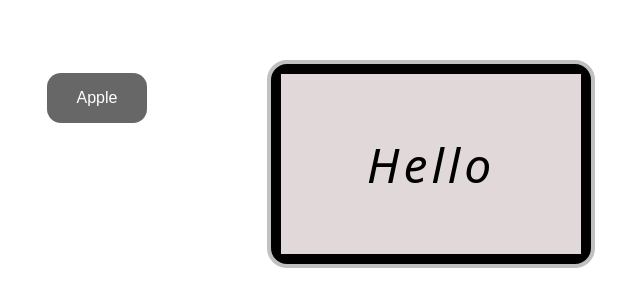
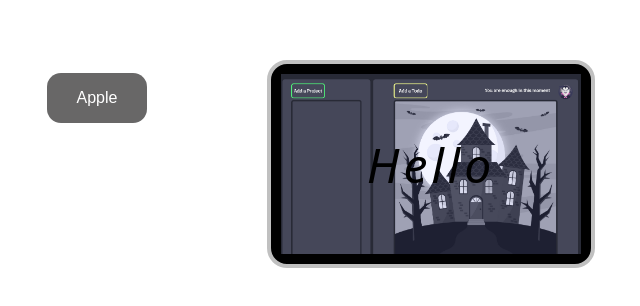
Before and after one commit to j1ngye/drop-down-menu, a website built with webpack: page src/template.html in a window 1280 px wide. Shown: the part 244-550 px from the top of the page, without its empty margins (319-959 px from the left). Built offline with nearby package versions, Linux system fonts and the light colour scheme.

Commit message:
Add a wallpaper to the screen

```diff
--- a/src/styles.css
+++ b/src/styles.css
@@ -64,6 +64,9 @@ button.toggle:active {
 
 .monitor .screen {
   background-color: rgb(225, 217, 217);
+  background-image: url("./wallpaper.png");
+  background-repeat: no-repeat;
+  background-size: cover;
   width: 100%;
   height: 100%;
   display: flex;
```
